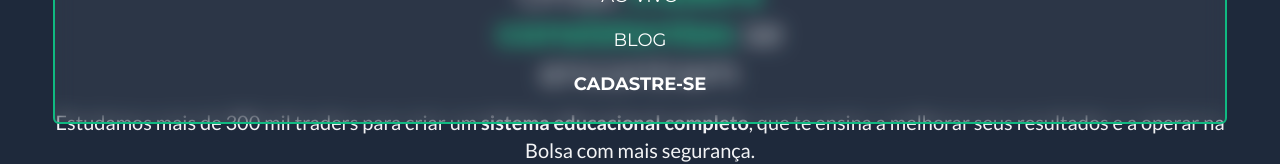
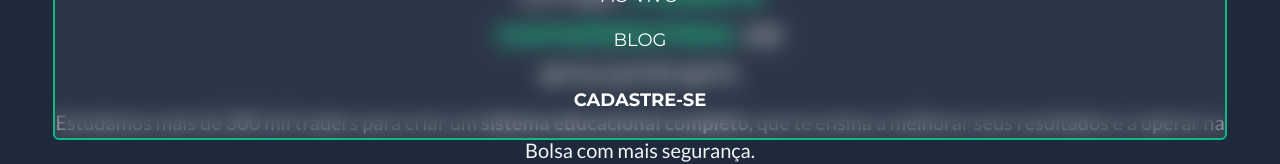
Before and after one commit to caiomontenegro/new_pdt, a Vue app: page / in a window 1280 px wide. Both pictures are taken after a click on the button 1244 px from the left and 38 px from the top of the page. Shown: the part 157-321 px from the top of the page. Built offline with nearby package versions, Linux system fonts and the light colour scheme.

Commit message:
:construction: refactor: navbar links spacing

```diff
--- a/src/components/navBar/NavBar.vue
+++ b/src/components/navBar/NavBar.vue
@@ -21,7 +21,7 @@
         </ul>
       </div>
       <div class="nav-links__special">
-        <ul class="flex flex-col items-center space-y-4">
+        <ul class="flex flex-col items-center mt-8 space-y-4">
           <li class="special__link">
             <a href="#" target="_self">Cadastre-se</a>
           </li>
```
